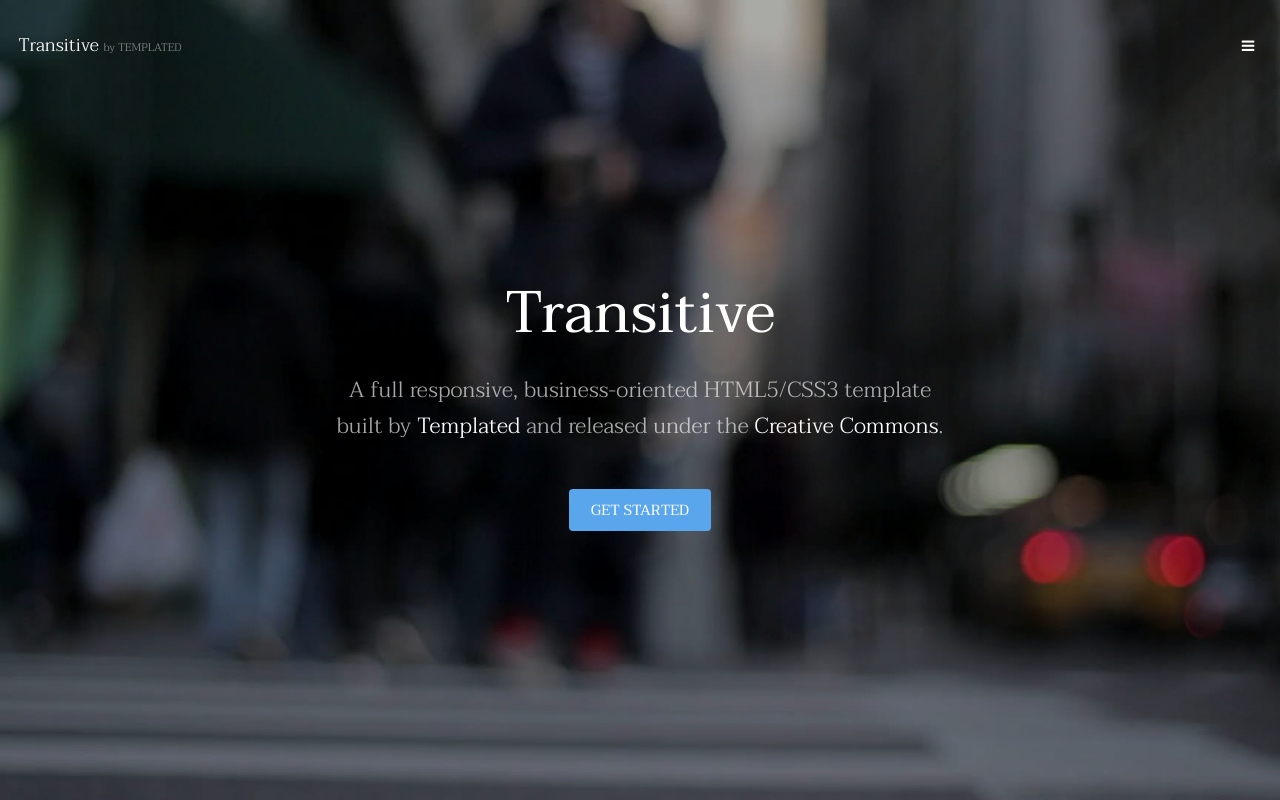
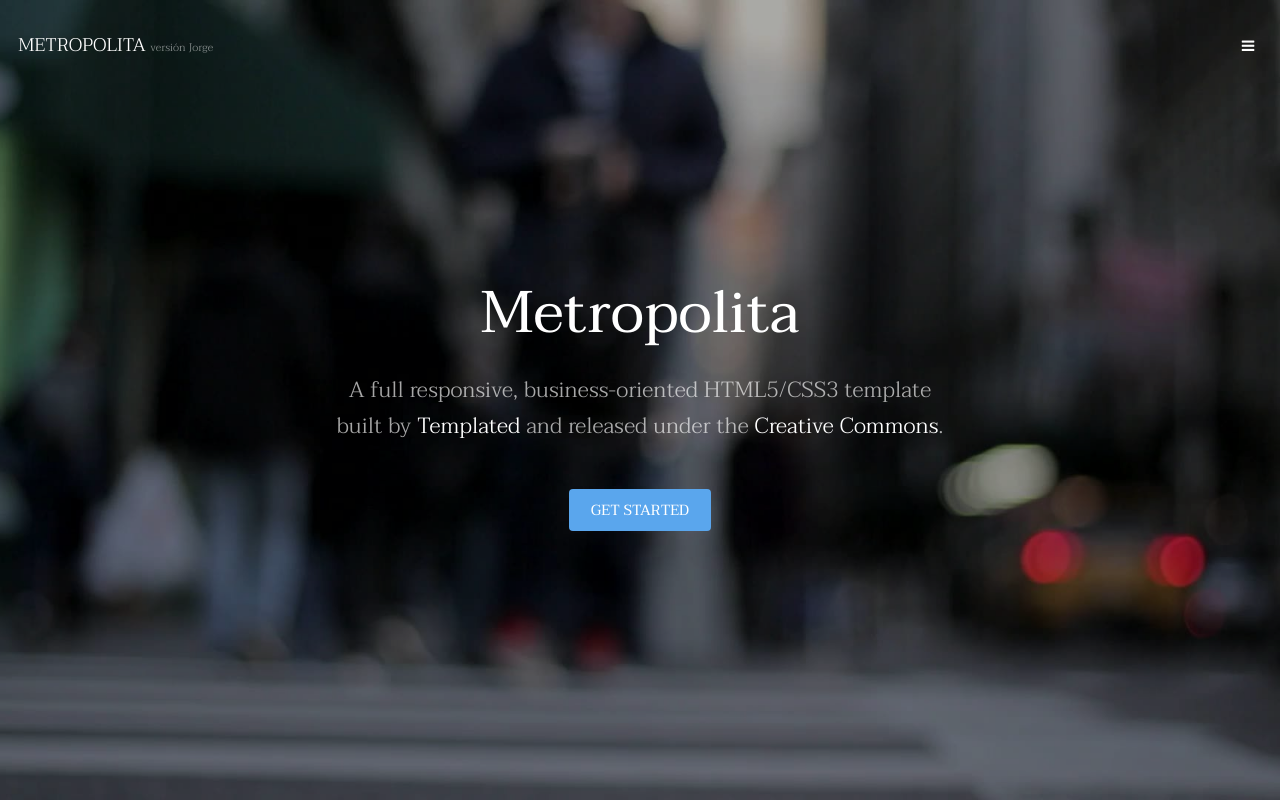
Before and after one commit to jorgegarciaceedcv/REP_04_METROPOLITA, a plain HTML site: page index.html in a window 1280 px wide. Shown: the top 800 px of the page. Drawn offline with Linux system fonts and the light colour scheme.

Commit message:
Cambios en la portada por Jorge

```diff
--- a/index.html
+++ b/index.html
@@ -6,7 +6,7 @@
 -->
 <html>
 	<head>
-		<title>Transitive by TEMPLATED</title>
+		<title>MTROPOLITA versión JORGE</title>
 		<meta charset="utf-8" />
 		<meta name="viewport" content="width=device-width, initial-scale=1" />
 		<link rel="stylesheet" href="assets/css/main.css" />
@@ -15,7 +15,7 @@
 
 		<!-- Header -->
 			<header id="header" class="alt">
-				<div class="logo"><a href="index.html">Transitive <span>by TEMPLATED</span></a></div>
+				<div class="logo"><a href="index.html">METROPOLITA <span>versión Jorge</span></a></div>
 				<a href="#menu" class="toggle"><span>Menu</span></a>
 			</header>
 
@@ -36,7 +36,7 @@
 		-->
 			<section id="banner" data-video="images/banner">
 				<div class="inner">
-					<h1>Transitive</h1>
+					<h1>Metropolita</h1>
 					<p>A full responsive, business-oriented HTML5/CSS3 template<br />
 					built by <a href="https://templated.co/">Templated</a> and released under the <a href="https://templated.co/license">Creative Commons</a>.</p>
 					<a href="#one" class="button special scrolly">Get Started</a>
```
